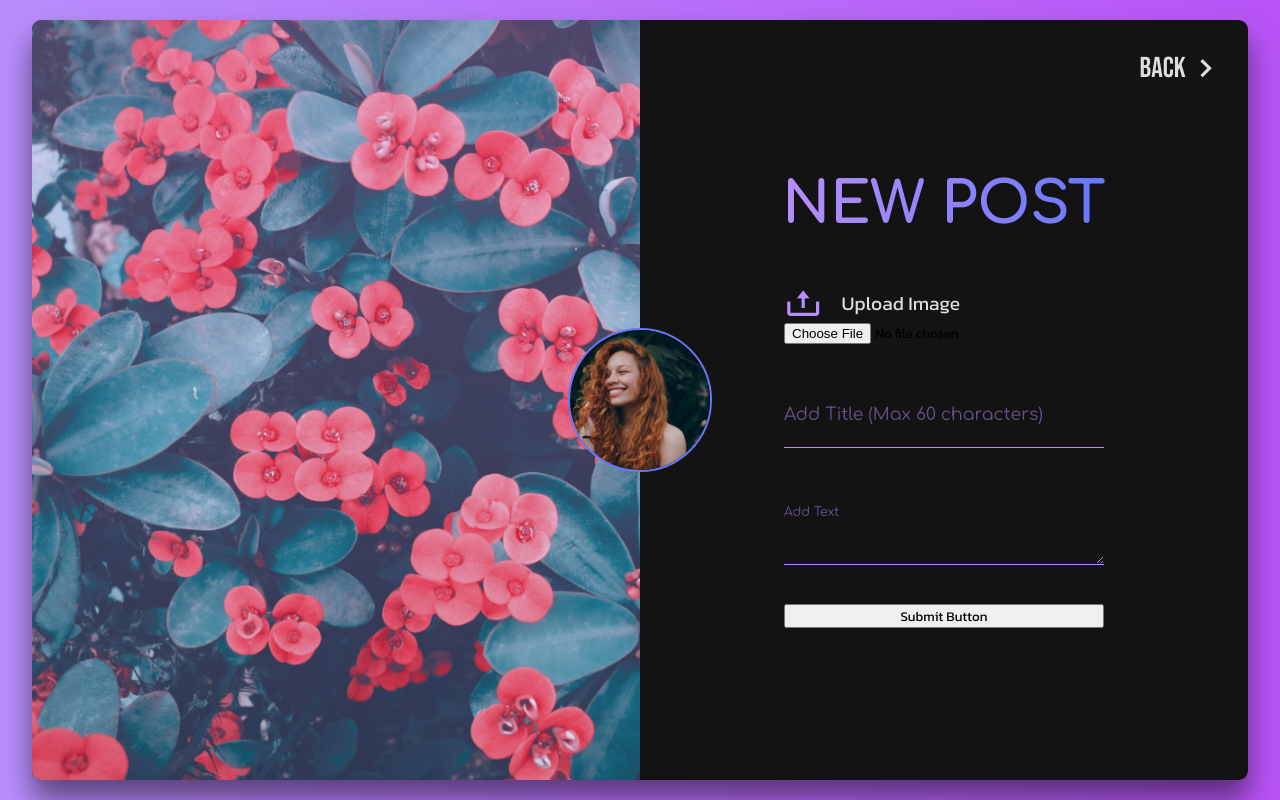
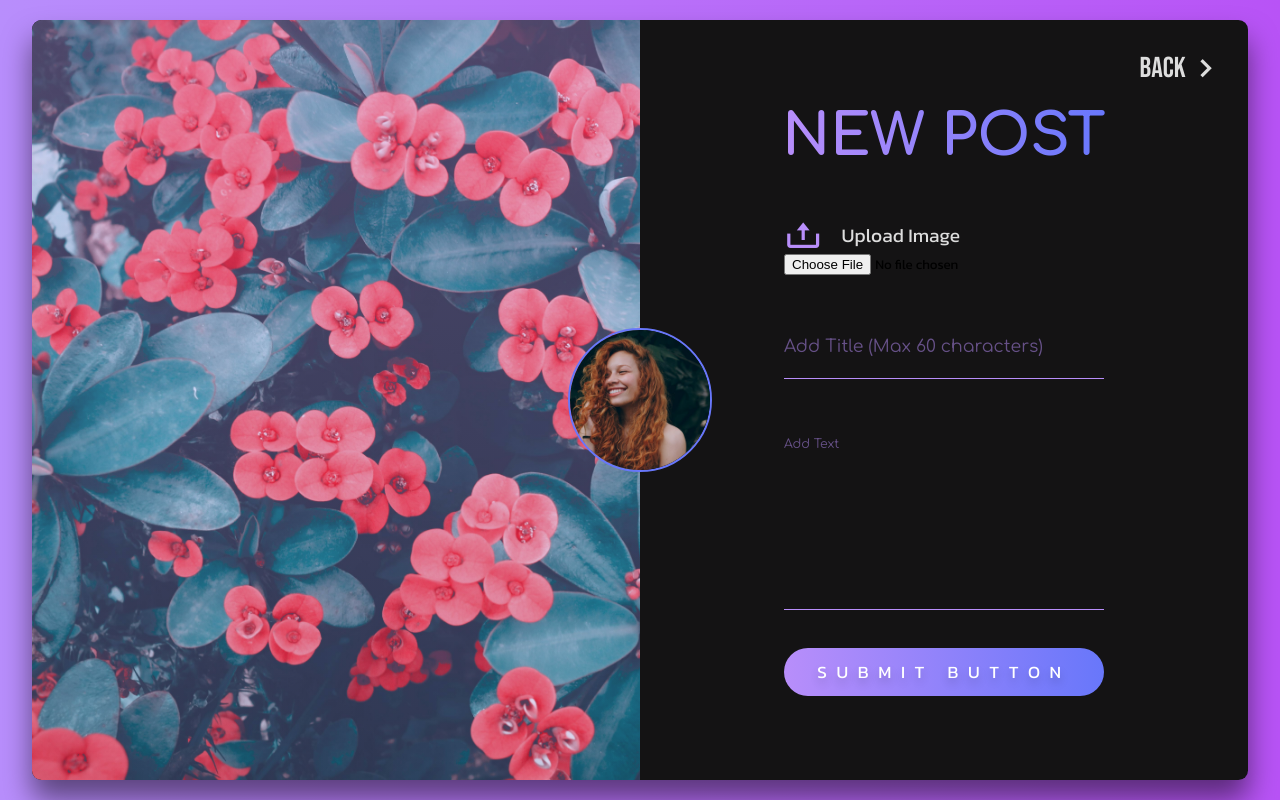
Before and after one commit to Lazee999/News-Blog-Application-, a React (Vite) app: page / in a window 1280 px wide. Built offline with nearby package versions, Linux system fonts and the light colour scheme.

Commit message:
update blog style

```diff
--- a/src/Components/Blog/Blog.scss
+++ b/src/Components/Blog/Blog.scss
@@ -104,6 +104,12 @@
         color: #ddd;
         }
 
+
+    .text-input{
+        aspect-ratio: 5 / 3;
+        resize: none;
+        }
+
     .title-input::placeholder, .text-input::placeholder{
         font-family: "Comfortaa", sans-serif;
         font-size: 1.3rem;
@@ -116,7 +122,24 @@
      .title-input:focus::placeholder, .text-input:focus::placeholder{
         color: transparent;
         }
+    .submit-btn{
+        height: 5rem;
+        background: linear-gradient(to right, #b88efa, #6877fa);
+        border: none;
+        border-radius: 5rem;
+        color: #fff;
+        font-size: 1.8rem;
+        text-transform: uppercase;
+        letter-spacing: 1rem;
+        text-shadow: 0 .5rem 1rem rgba(0, 0, 0, 0.2);
+        cursor: pointer;
+        }
+
+    .submit-btn:active {
+        transform: translateY(0.2rem);
+    }
 }
+
 
 .blog-close-btn {
     position: absolute;
```
